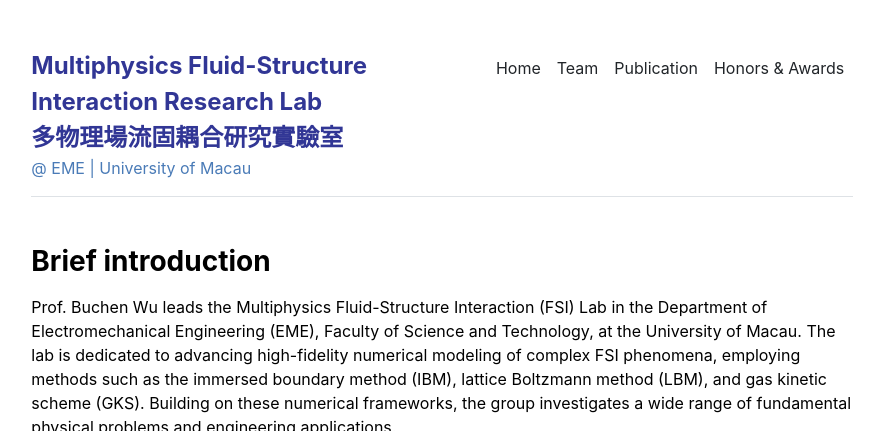
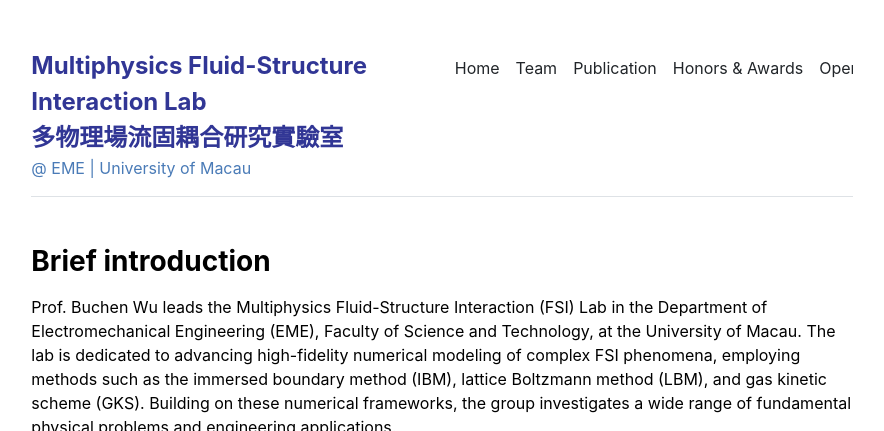
Before and after one commit to buchenwu/buchenwu.github.io, a Jekyll site: the page built from index.md, in a window 1280 px wide and 900 px high, cut to the strip 0-431 px from the top of the window. Shown: the whole strip, without its empty margins (198-1082 px from the left). Built offline with Jekyll 4.4.1, drawn with Linux system fonts in a browser that asks for light colours.

Commit message:
Update _config.yml

```diff
--- a/_config.yml
+++ b/_config.yml
@@ -1,6 +1,6 @@
 url: "http://wu-researchgroup.com" # the base hostname & protocol for your site, e.g. http://example.com
 baseurl: "" # the subpath of your site, e.g. /blog
-title: "Multiphysics Fluid-Structure Interaction Research Lab <br> 多物理場流固耦合研究實驗室" # the name of your site, e.g. ACME Corp.
+title: "Multiphysics Fluid-Structure Interaction Lab <br> 多物理場流固耦合研究實驗室" # the name of your site, e.g. ACME Corp.
 description: "@ EME | University of Macau"
 
 # Homepage limit posts
```
